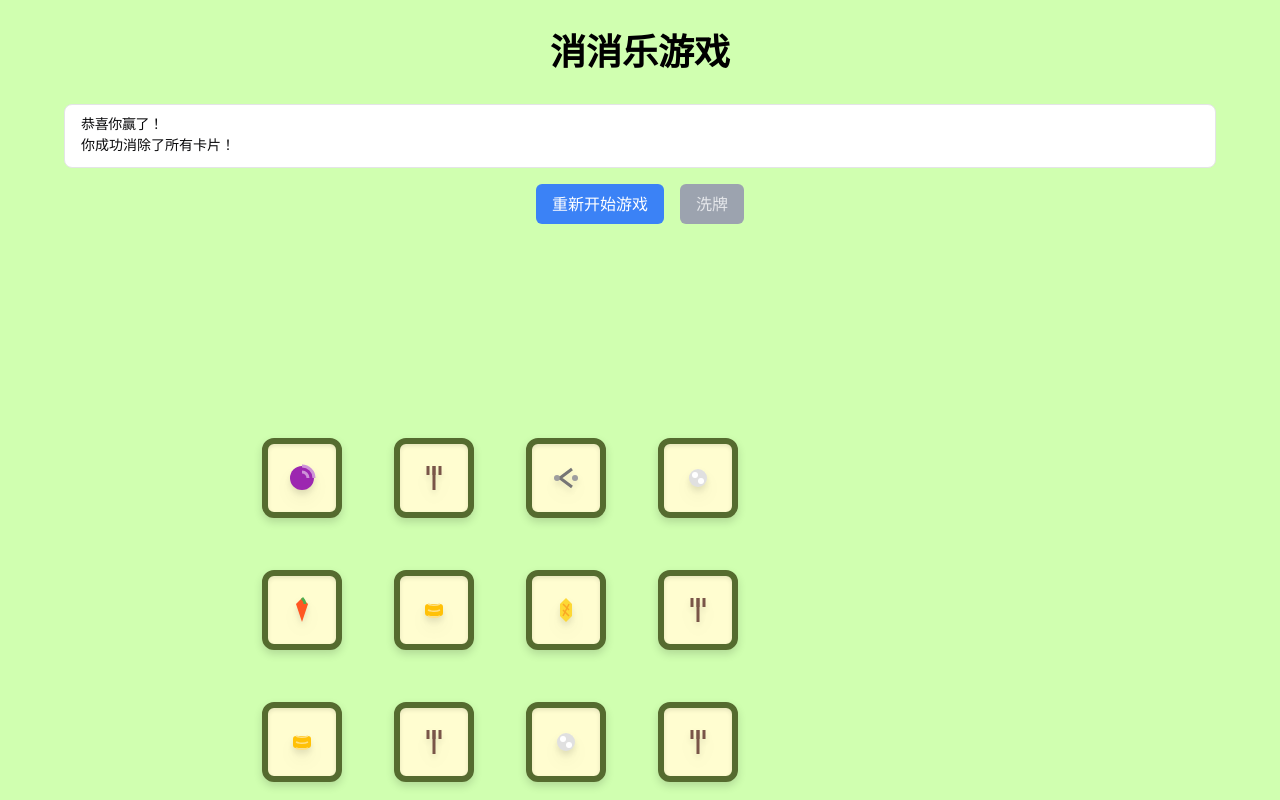
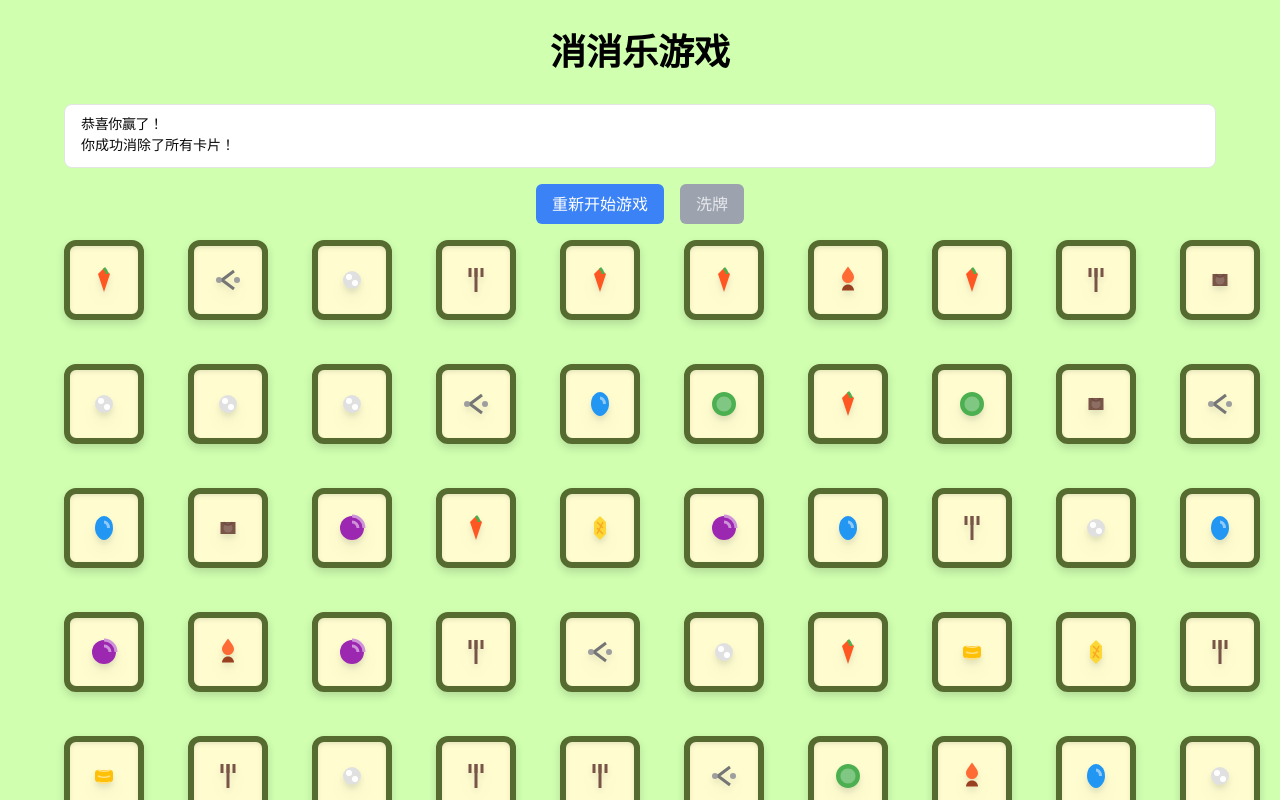
Before and after one commit to volctest/match3-game, a React (Vite) app: page / in a window 1280 px wide. Shown: the top 800 px of the page. Built offline with nearby package versions, Linux system fonts and the light colour scheme.

Commit message:
feat: remove spacing, expand to 10x8 grid, center layout, fix matching

```diff
--- a/src/App.tsx
+++ b/src/App.tsx
@@ -21,14 +21,14 @@ function App() {
     const types: IconType[] = ['campfire', 'lettuce', 'scissors', 'yarn', 'glove', 'stump', 'fork', 'carrot', 'hay', 'cotton', 'corn'];
     const initialCards: Card[] = [];
 
-    // Create 4 layers of cards
-    for (let z = 0; z < 4; z++) {
-      for (let y = 0; y < 4; y++) {
-        for (let x = 0; x < 4; x++) {
+    // Create a single layer of 10x8 cards
+    for (let z = 0; z < 1; z++) {
+      for (let y = 0; y < 8; y++) {
+        for (let x = 0; x < 10; x++) {
           initialCards.push({
             id: `${x}-${y}-${z}`,
             type: types[Math.floor(Math.random() * types.length)],
-            visible: z === 3, // Only top layer visible initially
+            visible: true, // All cards visible in single layer
             selected: false,
             x,
             y,
@@ -80,14 +80,14 @@ function App() {
               const types: IconType[] = ['campfire', 'lettuce', 'scissors', 'yarn', 'glove', 'stump', 'fork', 'carrot', 'hay', 'cotton', 'corn'];
               const initialCards: Card[] = [];
 
-              // Create 4 layers of cards
-              for (let z = 0; z < 4; z++) {
-                for (let y = 0; y < 4; y++) {
-                  for (let x = 0; x < 4; x++) {
+              // Create a single layer of 10x8 cards
+              for (let z = 0; z < 1; z++) {
+                for (let y = 0; y < 8; y++) {
+                  for (let x = 0; x < 10; x++) {
                     initialCards.push({
                       id: `${x}-${y}-${z}`,
                       type: types[Math.floor(Math.random() * types.length)],
-                      visible: z === 3, // Only top layer visible initially
+                      visible: true, // All cards visible in single layer
                       selected: false,
                       x,
                       y,
@@ -144,7 +144,7 @@ function App() {
           </button>
         </div>
 
-        <div className="relative w-full h-[1000px] py-8 overflow-visible">
+        <div className="relative w-full h-[1000px] py-8 overflow-visible flex justify-center items-center">
           {cards
             .filter(card => card.visible)
             .map(card => {
@@ -157,7 +157,7 @@ function App() {
                     if (pendingCard) {
                       // If we have a pending card and click another card, try to match
                       if (pendingCard.type === card.type) {
-                        const matchingCards = [...selectedCards, card, pendingCard];
+                        const matchingCards = [...selectedCards, card];
                         if (matchingCards.length === 3) {
                           // Remove matched cards
                           const removedIds = new Set(matchingCards.map(c => c.id));
@@ -170,22 +170,39 @@ function App() {
                           setSelectedCards([]);
                           setPendingCard(null);
                         } else {
+                          // Update selected cards and mark the current card as selected
+                          const updatedCards = cards.map(c => ({
+                            ...c,
+                            selected: matchingCards.some(mc => mc.id === c.id) || c.id === pendingCard.id
+                          }));
+                          setCards(updatedCards);
                           setSelectedCards(matchingCards);
                         }
                       } else {
+                        // Clear selection if types don't match
+                        const updatedCards = cards.map(c => ({
+                          ...c,
+                          selected: false
+                        }));
+                        setCards(updatedCards);
                         setPendingCard(null);
                         setSelectedCards([]);
                       }
                     } else {
-                      // Set this card as pending for slot placement or matching
+                      // Set this card as pending and mark it as selected
+                      const updatedCards = cards.map(c => ({
+                        ...c,
+                        selected: c.id === card.id
+                      }));
+                      setCards(updatedCards);
                       setPendingCard(card);
                       setSelectedCards([card]);
                     }
                   }}
                   style={{
                     position: 'absolute',
-                    left: `${(card.x * (CARD_WIDTH + 8)) + (card.z * ((CARD_WIDTH + 8) / 2))}px`,
-                    top: `${(card.y * (CARD_HEIGHT + 8)) + (card.z * ((CARD_HEIGHT + 8) / 2))}px`,
+                    left: `${(card.x * CARD_WIDTH) + (card.z * (CARD_WIDTH / 2))}px`,
+                    top: `${(card.y * CARD_HEIGHT) + (card.z * (CARD_HEIGHT / 2))}px`,
                     transform: `${card.visible ? 'scale(1)' : 'scale(0)'}`,
                     opacity: card.visible ? 1 : 0,
                     transition: 'all 0.3s ease',
```
